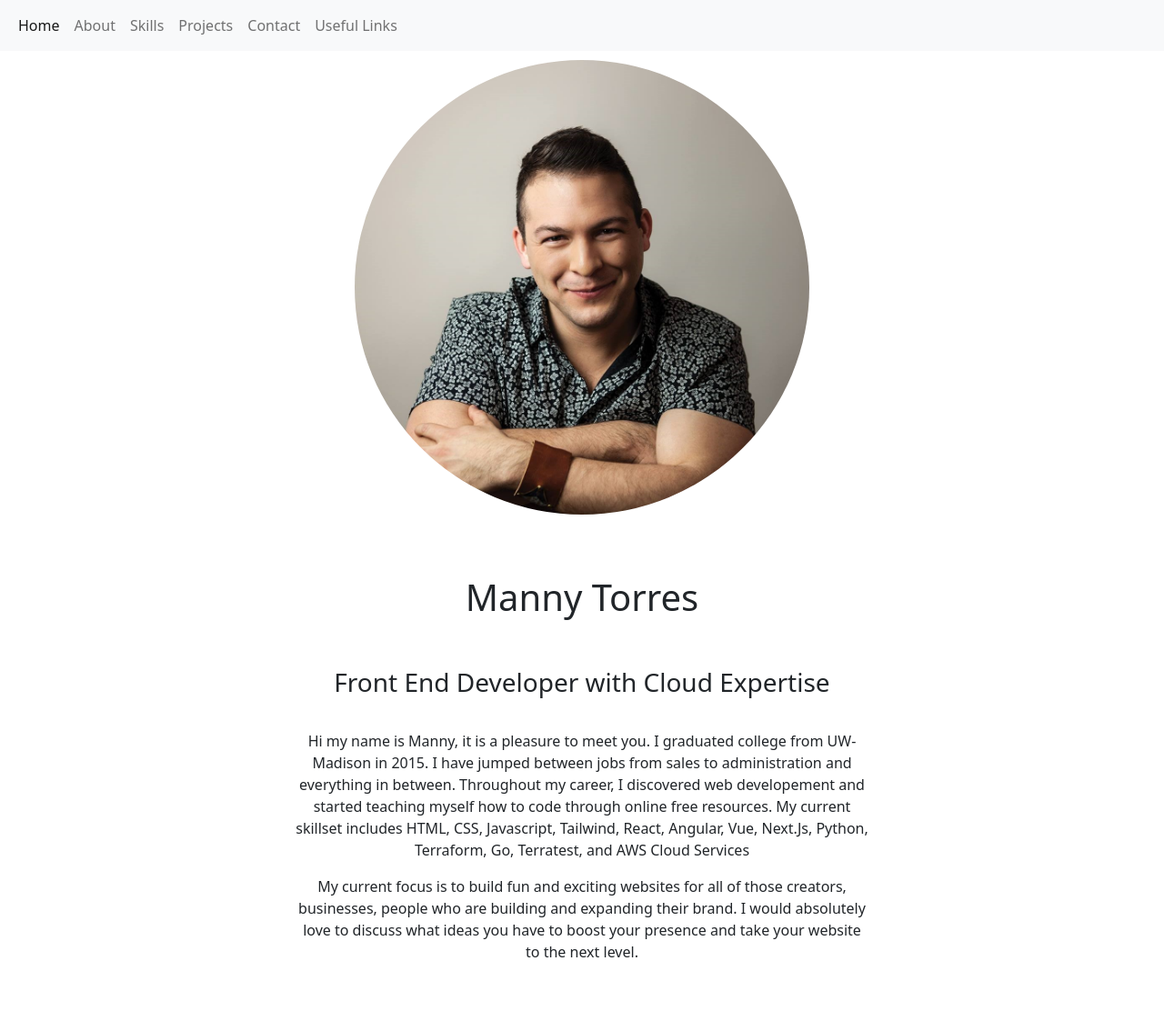
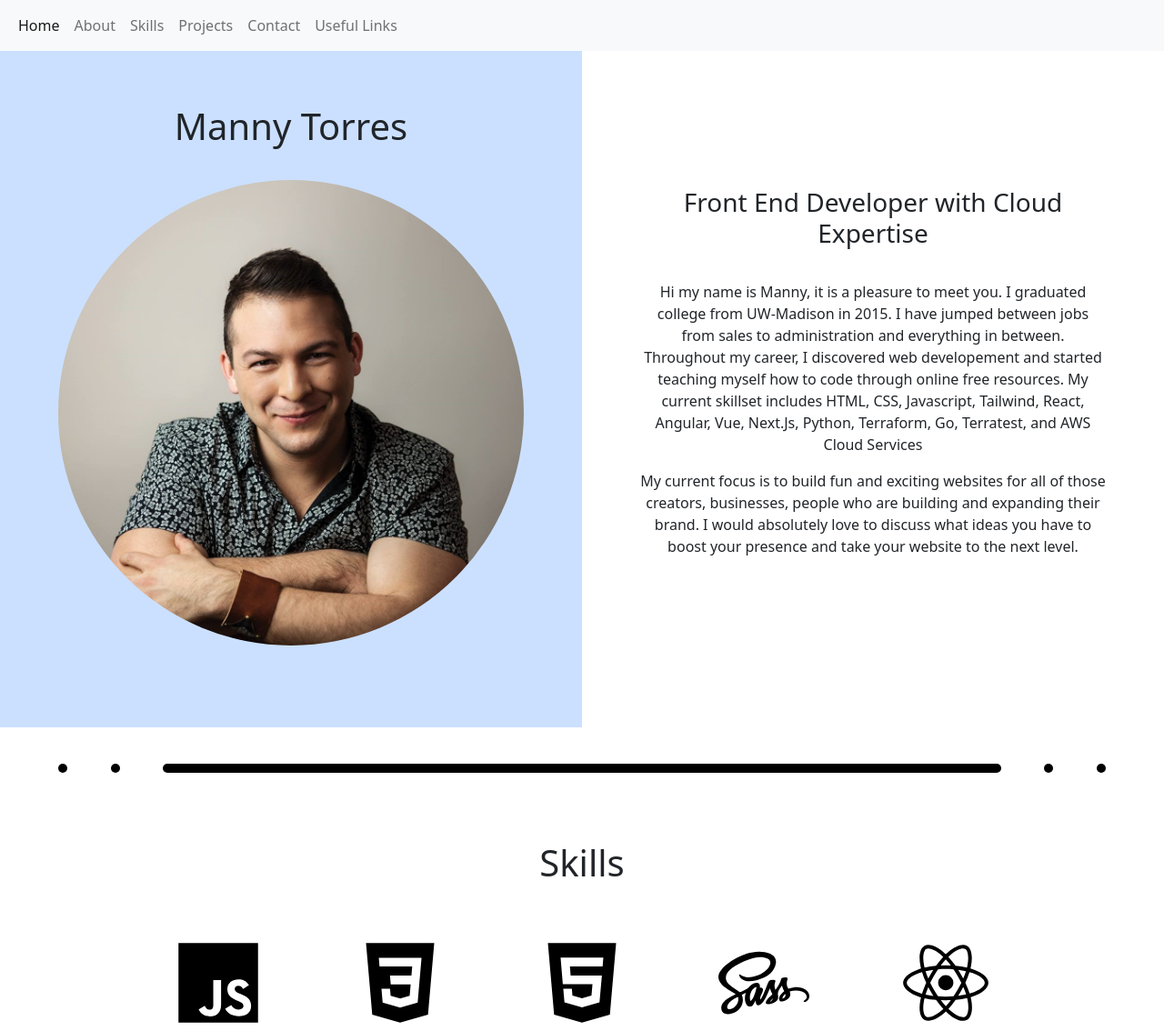
Before and after one commit to manny-torres-02/Portfolio, a website: page src/index.html in a window 1280 px wide. Shown: the top 1134 px of the page at 91% size. Drawn offline with nearby package versions, Linux system fonts and the light colour scheme.

Commit message:
minor changes to portfolio

```diff
--- a/src/index.html
+++ b/src/index.html
@@ -27,7 +27,7 @@
 <body>
   <section>
     <!-- nav bar Start  -->
-    <nav class="navbar navbar-expand-lg navbar-light bg-light">
+    <nav class="navbar navbar-expand-lg navbar-light bg-light fixed-top">
       <div class="container-fluid">
         <button class="navbar-toggler" type="button" data-bs-toggle="collapse" data-bs-target="#navbarNav"
           aria-controls="navbarNav" aria-expanded="false" aria-label="Toggle navigation">
@@ -39,7 +39,7 @@
               <a class="nav-link active" aria-current="page" href="index.html">Home</a>
             </li>
             <li class="nav-item">
-              <a class="nav-link" href="#About">About</a>
+              <a class="nav-link" href="#about">About</a>
             </li>
             <li class="nav-item">
               <a class="nav-link" href="#Skills">Skills</a>
@@ -59,15 +59,15 @@
     </nav>
   </section>
     <!-- nav bar End  -->
-    <div class="about-section">
+    <div class="about-section" id="">
+       <div class="landing-left">
+    <h1 id="name"> Manny Torres </h1>
       <img src="Images\Crop.jpg" alt="Profile" class="profile-image" />
+    </div>
 
+  <article class="about" id="aboout">
+    <h3 id="tagline"> Front End Developer with Cloud Expertise</h3>
 
-<article id="about">
-  <div>
-    <h1 id="name"> Manny Torres </h1>
-    <h3 id="tagline"> Front End Developer with Cloud Expertise</h3>
-    </div>
     <p>Hi my name is Manny, it is a pleasure to meet you. I graduated college from UW-Madison in 2015. I have jumped
       between jobs from sales to administration and everything in between. Throughout my career,  I discovered web developement and
       started teaching myself how to code through online free resources. My current skillset includes HTML, CSS, Javascript, Tailwind, React, Angular, Vue, Next.Js, Python, Terraform, Go, Terratest, and AWS Cloud Services </p>
@@ -78,6 +78,15 @@
         and take your website to the next level.
       </p>
   </article>
+  </div>
+
+  <div class="line-styling">
+    <div class="circle"></div>
+    <div class="circle"></div>
+    <div class="line"></div>
+    <div class="circle"></div>
+    <div class="circle"></div>
+
   </div>
 
   <section class="skills">
@@ -110,7 +119,7 @@
       <img alt ="image of summary result component"
       class="project-image"
       src="https://cdn.jsdelivr.net/gh/manny-torres-02/Image_repository/result-summary-component.png"/>
-      </a>
+
         <div class="project-description">
           This is a basic challenge from front end mentor to recreate a photoshop design in web format.
         </div>
--- a/src/style.css
+++ b/src/style.css
@@ -15,20 +15,46 @@ nav {
   margin: 0;
 }
 
-/* Profile */
+/* About */
+.about-section {
+  /* padding: 10px; */
+  text-align: center;
+  display: flex;
+  /* flex-direction: column; */
+  /* justify-content: center; */
+  align-items: center;
+  justify-content: space-around;
+  height: 100vh;
+  position: relative;
+}
+
+.about-section::before {
+  content: "";
+  position: absolute;
+  top: 0;
+  left: 0;
+  width: 50%;
+  height: 100%;
+  background-color: rgb(203, 224, 255); /* Desired background color */
+  z-index: -1; /* Ensure the overlay is behind the content */
+}
+
+.landing-left {
+  width: 40%;
+  background-color: rgb(203, 224, 255);
+  height: 80%;
+}
 
 .profile-image {
-  height: 500px;
-  width: 500px;
+  /* height: 500px; */
+  /* width: 500px; */
   border-radius: 100%;
+  height: 80%;
 }
 
-/* About */
-.about-section {
-  margin: 10px;
-  text-align: center;
+.about {
+  width: 40%;
 }
-
 #name,
 #tagline {
   padding: 1.1rem;
@@ -40,6 +66,34 @@ nav {
   margin: auto;
   padding: 2rem 0px;
   width: 50%;
+}
+
+/* Line-styling  */
+.line-styling {
+  /* top: 50px; */
+  /* left: 50%; */
+  margin: 0 5%;
+  padding-top: 20px;
+  height: 70px;
+  /* width: 90%; */
+  text-align: center;
+  display: flex;
+  align-items: center;
+  justify-content: space-between;
+}
+
+.circle {
+  height: 10px;
+  width: 10px;
+  border-radius: 50%;
+  background-color: #000;
+}
+
+.line {
+  height: 10px;
+  border-radius: 10px;
+  width: 80%;
+  background-color: #000;
 }
 
 /* Skills */
```
Also changed, not shown: src/readme.md.
